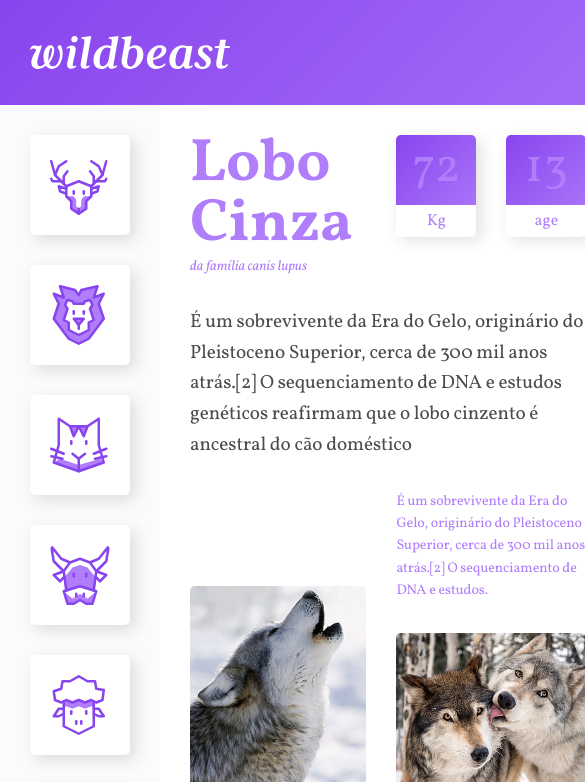
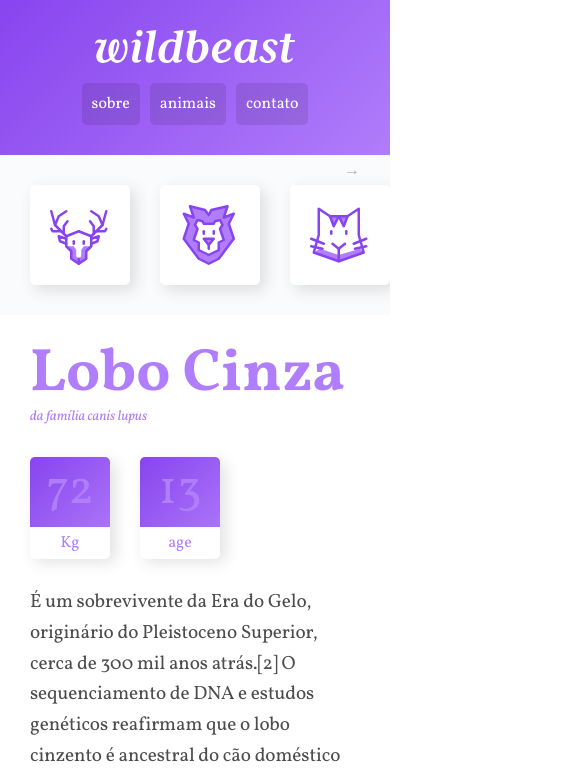
Before and after one commit to devBlasquez/Projeto_Wildbeast, a plain HTML site: page index.html in a window 390 px wide. Shown: the top 782 px of the page, 585 px wide, since content can reach past the window. Drawn offline with Linux system fonts and the light colour scheme.

Commit message:
up: Responsividade
- Responsividade do menu
- Responsividade do conteúdo
-  Responsividade da sidenav

```diff
--- a/css/style.css
+++ b/css/style.css
@@ -22,7 +22,7 @@ a {
 
 img {
   display: block;
-  max-width: 100%;
+  width: 100%;
   border-radius: 5px;
 }
 
@@ -35,6 +35,29 @@ img {
     "sidenav content anuncios"
     "footer footer footer";
 }
+
+@media (max-width: 1200px) {
+  .estrutura {
+    grid-template-areas:
+      "header header header"
+      "sidenav content content"
+      "sidenav anuncios anuncios"
+      "footer footer footer";
+  }
+}
+
+@media (max-width: 760px) {
+  .estrutura {
+    grid-template-columns: 100%;
+    grid-template-areas:
+      "header"
+      "sidenav"
+      "content"
+      "anuncios"
+      "footer";
+  }
+}
+
 /*HEADER*/
 .header {
   display: grid;
@@ -79,6 +102,22 @@ só será aplicado nos itens com letra maiuscula.
 .header li + li {
   margin-left: 30px;
 }
+
+@media (max-width: 760px) {
+  .header {
+    justify-items: center;
+    grid-template-columns: auto;
+    gap: 20px;
+  }
+
+  .header nav a {
+    font-size: 1em;
+  }
+
+  .header li + li {
+    margin-left: 10px;
+  }
+}
 /*SIDENAV*/
 
 .sidenav {
@@ -103,8 +142,48 @@ só será aplicado nos itens com letra maiuscula.
   background: #b07dfb;
 }
 
-.sidenav li:hover {
+.sidenav li a:hover {
   transform: translate3d(0px, -5px, 2px);
+}
+
+@keyframes seta {
+  from {
+    right: 30px;
+  }
+  to {
+    right: 20px;
+  }
+}
+
+@media (max-width: 760px) {
+  .sidenav {
+    position: relative;
+    padding: 0 30px;
+    overflow-x: auto;
+    -webkit-overflow-scrolling: touch;
+    -ms-overflow-style: -ms-autohiding-scrollbar;
+  }
+
+  .sidenav::after {
+    content: "→";
+    position: absolute;
+    top: 5px;
+    right: 30px;
+    color: rgba(0, 0, 0, 0.3);
+    animation: seta 0.5s ease-in 0s infinite alternate;
+  }
+
+  .sidenav ul {
+    display: flex;
+  }
+
+  .sidenav li {
+    flex: 1 0 60px;
+  }
+
+  .sidenav li a {
+    margin: 30px 30px 30px 0;
+  }
 }
 
 /*CONTENT*/
@@ -129,6 +208,12 @@ só será aplicado nos itens com letra maiuscula.
 
 .imagem-2 {
   align-self: end;
+}
+
+@media (max-width: 600px) {
+  .content {
+    grid-template-columns: auto;
+  }
 }
 
 /*ESTILOS CONTENT*/
@@ -243,6 +328,7 @@ p {
   padding: 30px;
   /*IMPORTANTE: só são adicionados gaps entre os elementos*/
   gap: 30px;
+  grid-template-columns: repeat(auto-fit, minmax(150px, 1fr));
 }
 
 /*FOOTER*/
```
